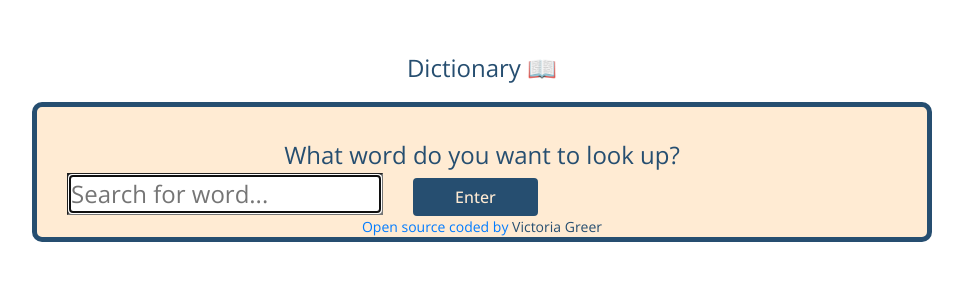
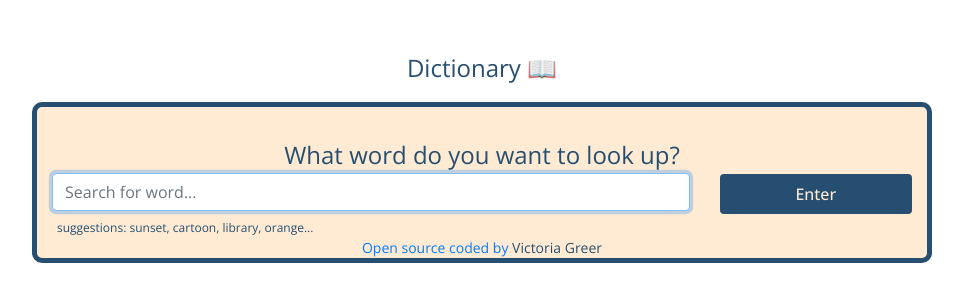
Before and after one commit to themightyvicki1/dictionary-using-react, a React (Create React App) app: page / in a window 1280 px wide. Shown: the top 302 px of the page, without its empty margins (158-1121 px from the left). Built offline with nearby package versions, Linux system fonts and the light colour scheme; no server answers.

Commit message:
set up a defaultWord so dictionary has a word to display on start

```diff
--- a/src/App.js
+++ b/src/App.js
@@ -8,7 +8,7 @@ function App() {
       <div className="container">
         <header>What word do you want to look up?</header>
         <main>
-          <Dictionary />
+          <Dictionary defaultWord="sunset" />
         </main>
         <footer>
           <a
--- a/src/Dictionary.css
+++ b/src/Dictionary.css
@@ -12,6 +12,7 @@
   border-radius: 8px;
   padding: 30px 30px;
   background-color: #ffb4ac;
+  box-shadow: 7px 7px 7px#679186;
 }
 
 .holdingMeaning {
@@ -27,12 +28,18 @@
   background-color: #ffebd3;
 }
 
+.Dictionary .suggestions {
+  font-size: 12px;
+  margin-top: 5px;
+  margin-left: 5px;
+}
+
 .Dictionary .btn {
   color: #ffebd3;
   background: #264e70;
   border: 2px solid #264e70;
   font-weight: 500;
-  padding: 5px 40px;
+  width: 100%;
 }
 
 .Dictionary .btn:hover {
--- a/src/Dictionary.js
+++ b/src/Dictionary.js
@@ -3,11 +3,13 @@ import "./Dictionary.css";
 import axios from "axios";
 import DefinitionResults from "./DefinitionResults";
 
-export default function Dictionary() {
-  let [word, setWord] = useState("");
+//accepting props to access defaultWord from App component //
+export default function Dictionary(props) {
+  let [word, setWord] = useState(props.defaultWord);
   // state goal = to track state of current definition, store definition of word that is typed//
   // null so null by default
   let [results, setResults] = useState(null);
+  let [loaded, setLoaded] = useState(false);
 
   function handleResponse(response) {
     //[0] b/c stored as an array and we only want first definition (not with this api)
@@ -17,9 +19,7 @@ export default function Dictionary() {
     setResults(response.data);
   }
 
-  //build api axios in search b/c when searching we want to make the axios call
-  function search(event) {
-    event.preventDefault();
+  function search() {
     //alert(`searching for ${word}`);
 
     let apiKey = `0d7079af8c9adb3t72540o1c3a7eb56d`;
@@ -28,30 +28,48 @@ export default function Dictionary() {
     axios.get(apiUrl).then(handleResponse);
   }
 
+  //build api axios in search b/c when searching we want to make the axios call
+  function handleSubmit(event) {
+    event.preventDefault();
+    search();
+  }
+
   function handleWordChange(event) {
     setWord(event.target.value);
   }
 
+  function load() {
+    setLoaded(true);
+    search();
+  }
+
+  if (loaded) {
     return (
       <div className="Dictionary">
-      <form className="searchBar" onSubmit={search}>
-        <span className="col-9">
+        <form className="searchBar" onSubmit={handleSubmit}>
+          <div className="row">
+            <div className="col-9">
               <input
                 type="search"
                 placeholder="Search for word..."
                 autoFocus={true}
                 onChange={handleWordChange}
                 id="search-bar"
+                className="form-control"
               ></input>
-        </span>
-        <span className="col-3">
+            </div>
+            <div className="col-3">
               <input
                 type="submit"
                 value="Enter"
                 className="btn btn-primary"
               ></input>
-        </span>
+            </div>
+          </div>
         </form>
+        <div className="suggestions">
+          suggestions: sunset, cartoon, library, orange...
+        </div>
         {/*send definition results to this component to be displayed and styled*/}
         {/*component name, property name, property value which is the state set above*/}
         <DefinitionResults results={results} />
@@ -59,4 +77,8 @@ export default function Dictionary() {
         {/*it reacts when a state is changed, rerendered */}
       </div>
     );
+  } else {
+    load();
+    return "Loading...";
   }
+}
```
Lines whose indentation alone changed are shown as unchanged.
